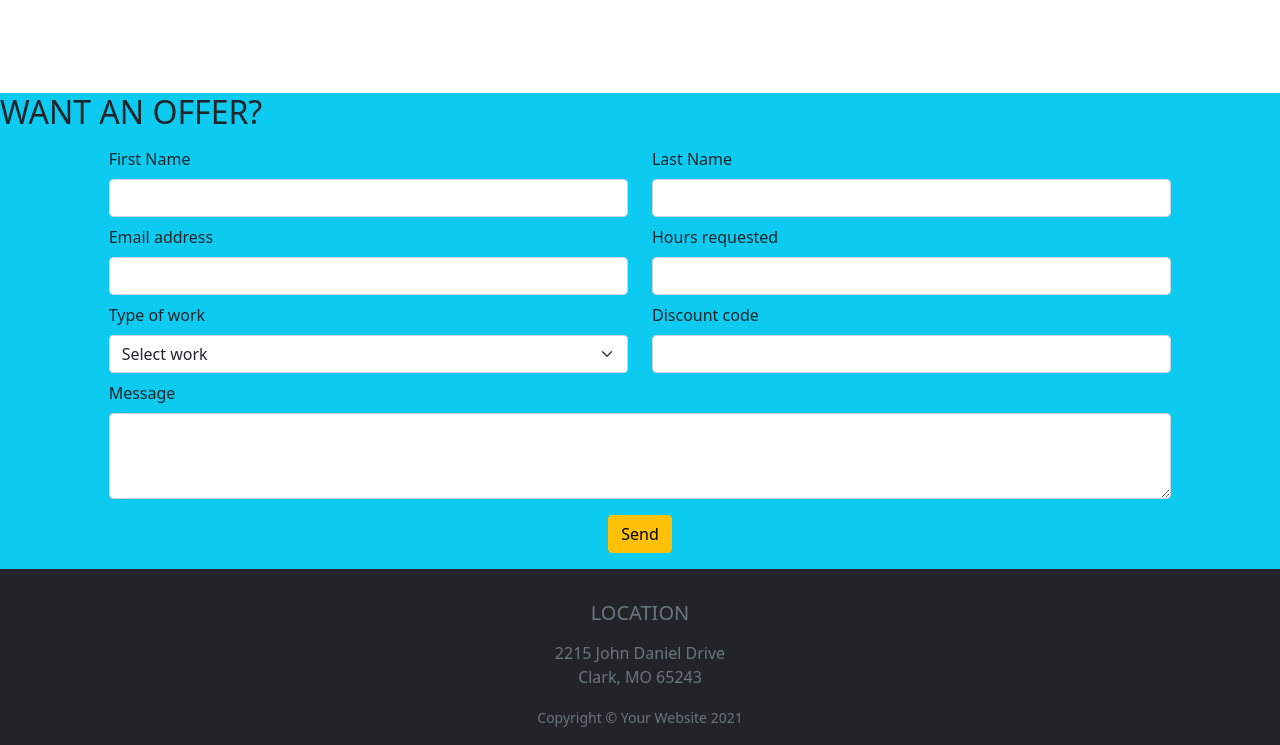
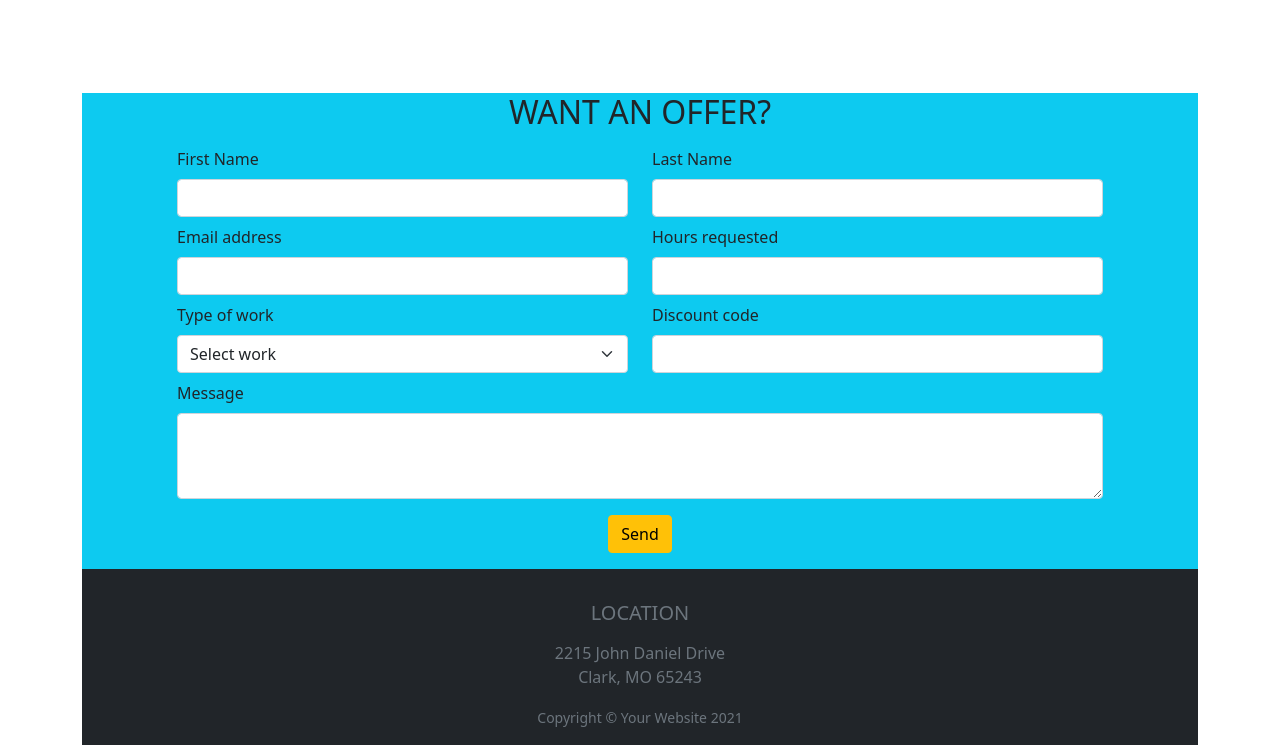
Before and after one commit to Ser-Simone/bootstrap-js-freelancer, a plain HTML site: page Index.html in a window 1280 px wide. Shown: the part 1306-2051 px from the top of the page. Drawn offline with nearby package versions, Linux system fonts and the light colour scheme; files whose address does not match are found by name.

Commit message:
Fine HTML

```diff
--- a/Index.html
+++ b/Index.html
@@ -120,11 +120,13 @@
     </div>
 </div>
     <!-- Inizio Parte Form -->
+    <div class="container">
+
+
     <form class="bg-info">
-        <h2 class="text-uppercase">Want an offer?</h2>
+        <h2 class="text-uppercase text-center">Want an offer?</h2>
         <div class="row">
-            <div class="col-1 ">
-            </div>
+            <div class="col-1 "></div>
 
             <div class="col-md-5">
             <label for="firstName" class="form-label mt-2 mb-2">First Name</label>
@@ -188,5 +190,6 @@
 
     <!-- Main JS -->
     <link rel="stylesheet" href="main.js">
+</div>
   </body>
 </html>
```
